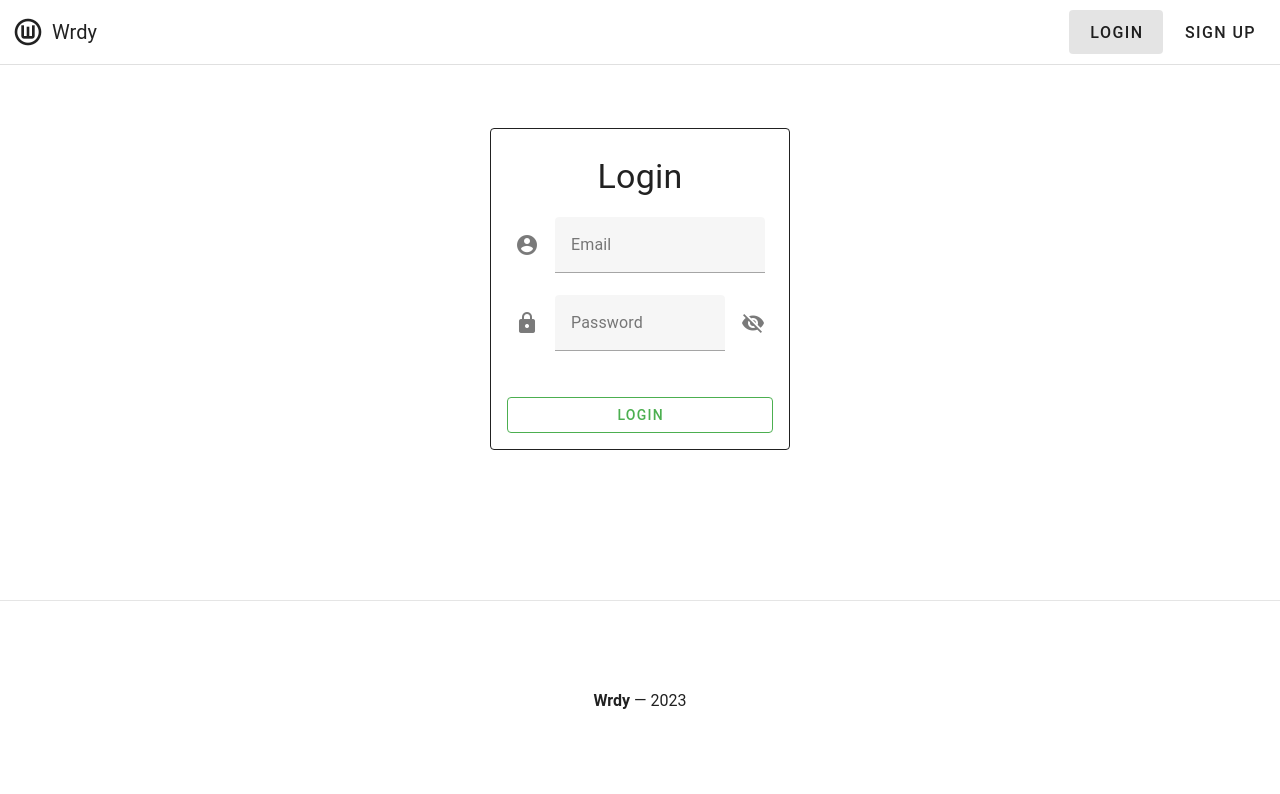
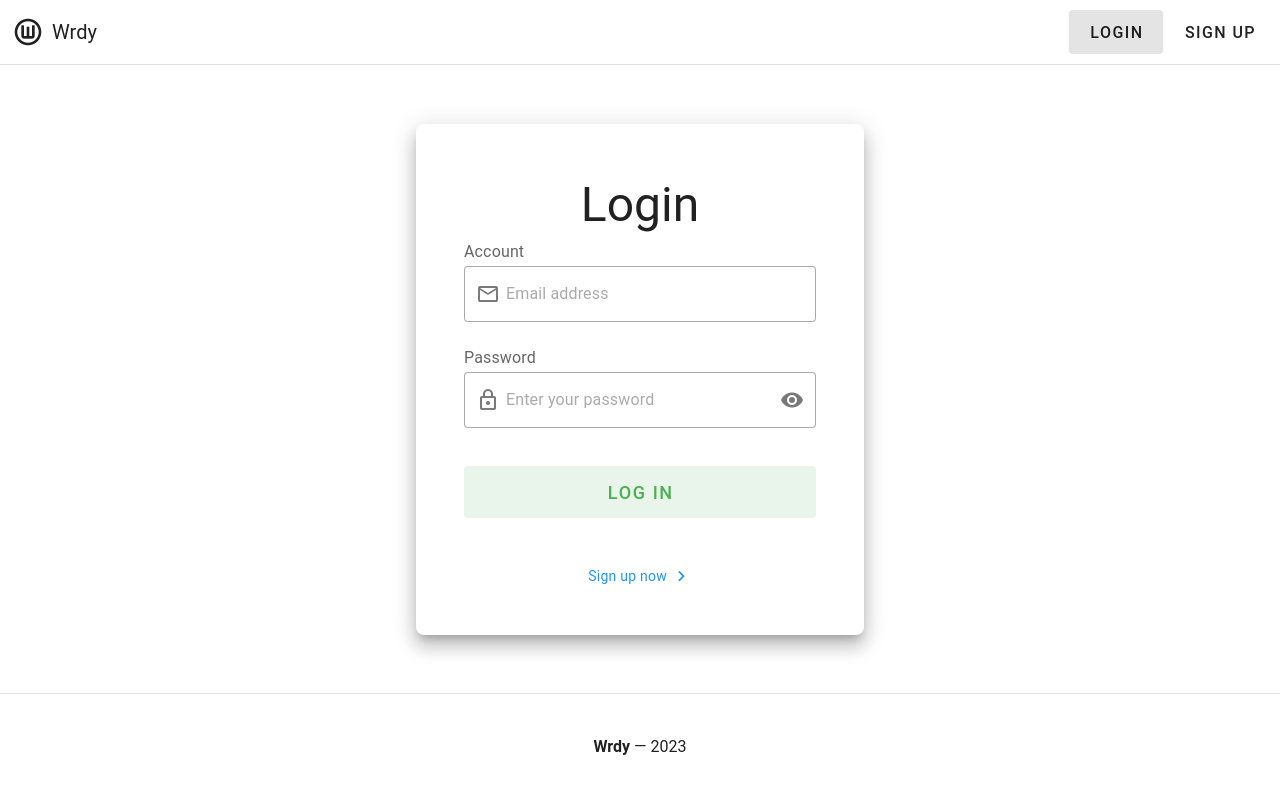
Before and after one commit to pasikonik/wrdy, a Vue app: page /login in a window 1280 px wide. Shown: the top 794 px of the page. Built offline with nearby package versions, Linux system fonts and the light colour scheme.

Commit message:
Improve Login view

```diff
--- a/src/views/Login.vue
+++ b/src/views/Login.vue
@@ -23,34 +23,53 @@ async function login() {
 </script>
 
 <template>
-  <v-card width="300" class="pa-2 mx-auto mt-16" variant="outlined">
+  <v-card
+    class="mx-auto mt-15 pa-12 pb-8"
+    elevation="12"
+    max-width="448"
+    rounded="lg"
+  >
     <v-card-title class="text-center">
-      <h2 class="text-h4 my-3">Login</h2>
+      <h1 class="text-h3">Login</h1>
     </v-card-title>
-    <v-card-text>
-      <v-form>
-        <v-text-field
-          v-model="credentials.email"
-          label="Email"
-          prepend-icon="mdi-account-circle"
-        />
-        <v-text-field
-          v-model="credentials.password"
-          :type="showPassword ? 'text' : 'password'"
-          name="password"
-          label="Password"
-          prepend-icon="mdi-lock"
-          :append-icon="showPassword ? 'mdi-eye' : 'mdi-eye-off'"
-          @keyup.enter="login"
-          @click:append="showPassword = !showPassword"
-        />
-      </v-form>
+
+    <div class="text-subtitle-1 text-medium-emphasis">Account</div>
+
+    <v-text-field
+      v-model="credentials.email"
+      placeholder="Email address"
+      prepend-inner-icon="mdi-email-outline"
+      variant="outlined"
+    ></v-text-field>
+
+    <div class="text-subtitle-1 text-medium-emphasis">Password</div>
+
+    <v-text-field
+      v-model="credentials.password"
+      :append-inner-icon="showPassword ? 'mdi-eye-off' : 'mdi-eye'"
+      :type="showPassword ? 'text' : 'password'"
+      placeholder="Enter your password"
+      prepend-inner-icon="mdi-lock-outline"
+      variant="outlined"
+      @click:append-inner="showPassword = !showPassword"
+    ></v-text-field>
+
+    <v-btn
+      block
+      class="mb-8 mt-4"
+      color="green"
+      size="x-large"
+      variant="tonal"
+      @click="login"
+    >
+      Log In
+    </v-btn>
+
+    <v-card-text class="text-center">
+      <router-link to="/sign-up" class="text-blue text-decoration-none"
+        >Sign up now
+        <v-icon icon="mdi-chevron-right" />
+      </router-link>
     </v-card-text>
-
-    <v-card-actions>
-      <v-btn color="success" variant="outlined" block @click="login">
-        Login
-      </v-btn>
-    </v-card-actions>
   </v-card>
 </template>
```
